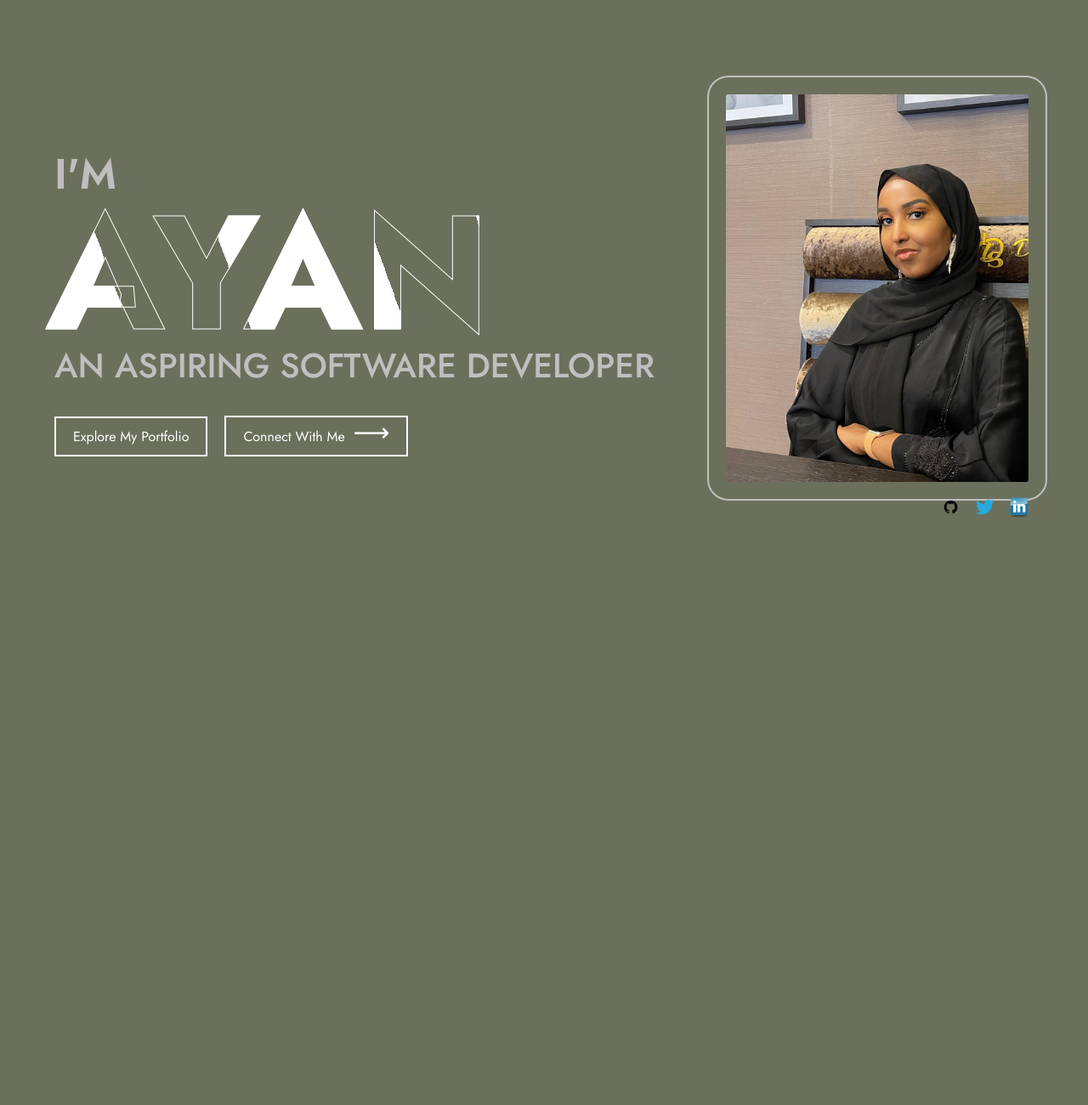
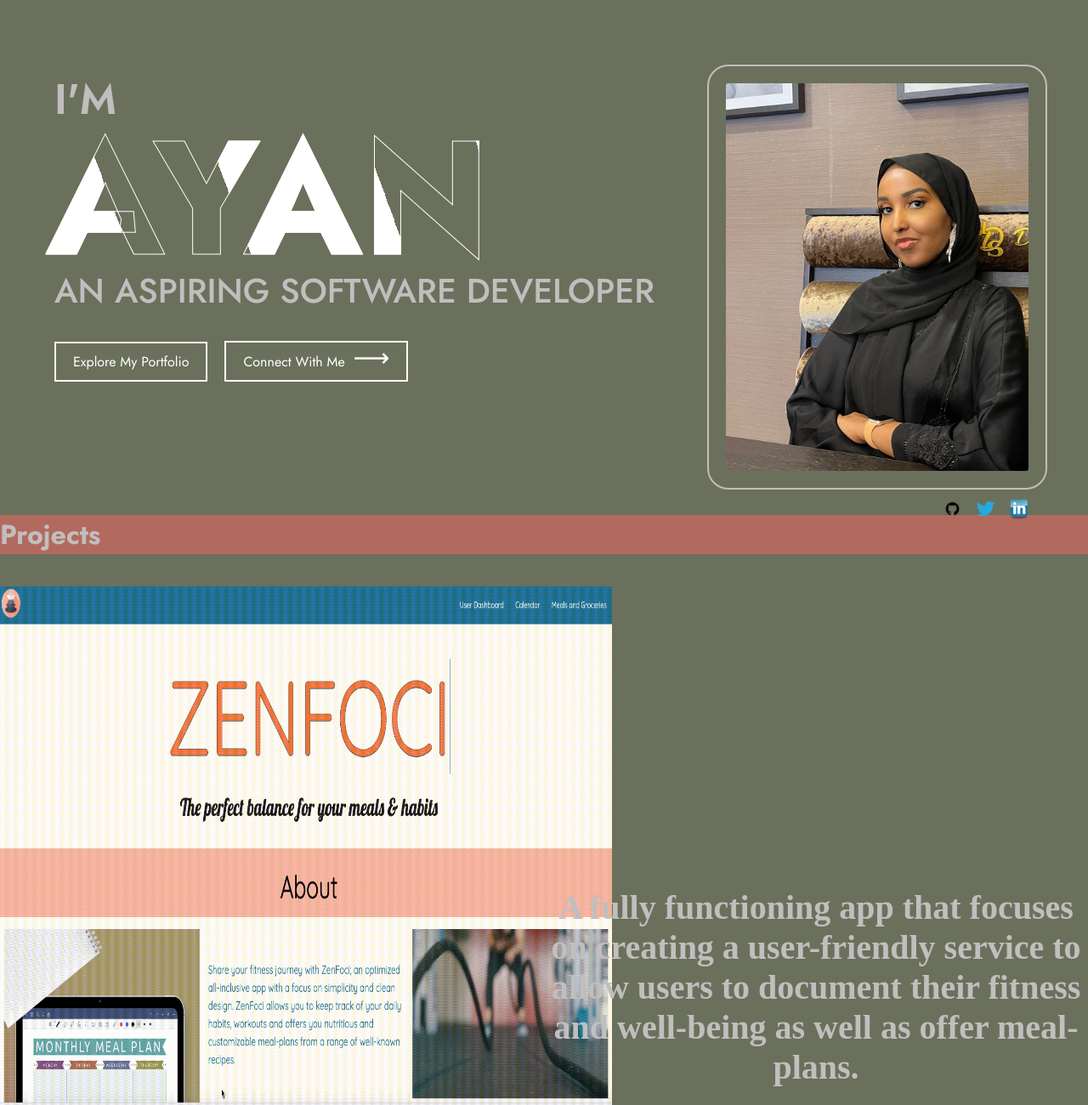
Before and after one commit to ayaneey/AyanAhmed, a plain HTML site: page index.html in a window 1280 px wide. Shown: the part 96-1396 px from the top of the page at 85% size. Before the commit the page ends 800 px from the top, so only its background shows below. Drawn offline with nearby package versions, Linux system fonts and the light colour scheme; a web font is replaced by a local one.

Commit message:
aligned margins and paddings

```diff
--- a/assets/style.css
+++ b/assets/style.css
@@ -2,7 +2,7 @@
   padding: 0;
   margin: 0;
   box-sizing: border-box;
-  font-family: "Jost", sans-serif;
+  /* font-family: "Jost", sans-serif; */
   list-style: none;
   text-decoration: none;
   scroll-behavior: smooth;
@@ -41,9 +41,11 @@ header {
   transition: 0.3s;
 } */
 
-/* .container {
+.container {
   margin-top: 1%;
-} */
+  animation-name: change-color;
+  animation-duration: 5s;
+}
 
 /* logo */
 .log {
@@ -55,6 +57,7 @@ nav {
   float: right;
   margin-left: 2%;
   font-size: 22px;
+  font-family: "Jost", sans-serif;
 }
 
 nav ul {
@@ -102,7 +105,7 @@ nav a:hover::before {
 
 .me {
   margin-left: 65%;
-  margin-top: 10%;
+  margin-top: 8%;
   border-radius: 25px;
   border: 2px solid var(--light-gray);
   padding: 20px;
@@ -110,10 +113,19 @@ nav a:hover::before {
 
 /* ------------------------------- transitions ------------------------------- */
 
+/* page transitions */
+
+/* ---------------- */
+
 .text-box {
   position: absolute;
-  top: 33%;
+  top: 22%;
   margin-left: 5%;
+  -webkit-transition: all 1s ease-in-out;
+  -moz-transition: all 1s ease-in-out;
+  -o-transition: all 1s ease-in-out;
+  -ms-transition: all 1s ease-in-out;
+  font-family: "Jost", sans-serif;
 }
 
 .text-box p {
@@ -143,6 +155,11 @@ nav a:hover::before {
   font-weight: 500;
 }
 
+.text-box .row :hover {
+  color: #000;
+  cursor: pointer;
+}
+
 .text-box .row {
   display: flex;
   align-items: center;
@@ -170,6 +187,7 @@ nav a:hover::before {
   position: absolute;
   right: 5%;
   bottom: 8%;
+  margin-top: 5%;
 }
 
 .social-icons img {
@@ -177,3 +195,31 @@ nav a:hover::before {
   display: inline;
   margin: 25px 5px;
 }
+
+/* -------------------------------- Projects -------------------------------- */
+.projects-title {
+  background-color: var(--copper-penny);
+  font-family: "Jost", sans-serif;
+  margin-top: 2%;
+}
+
+.project-image1 {
+  display: flex;
+  flex-direction: row;
+  flex-wrap: nowrap;
+  margin-bottom: -20%;
+  margin-top: 3%;
+}
+
+#text1 {
+  margin-left: 50%;
+  /* margin-bottom: 100px; */
+  color: var(--light-gray);
+  font-family: "Playfair Display", serif;
+  font-size: 20px;
+  display: inline-block;
+  flex-direction: row;
+  flex-wrap: nowrap;
+  align-items: center;
+  text-align: center;
+}
--- a/index.html
+++ b/index.html
@@ -15,6 +15,13 @@
     <link rel="preconnect" href="https://fonts.gstatic.com" crossorigin />
     <link
       href="https://fonts.googleapis.com/css2?family=Jost:wght@100;200;300;400;500;600;700;800;900&display=swap"
+      rel="stylesheet"
+    />
+
+    <link rel="preconnect" href="https://fonts.googleapis.com" />
+    <link rel="preconnect" href="https://fonts.gstatic.com" crossorigin />
+    <link
+      href="https://fonts.googleapis.com/css2?family=Playfair+Display:ital,wght@1,600&display=swap"
       rel="stylesheet"
     />
   </head>
@@ -79,6 +86,27 @@
       /></a>
     </div>
 
+    <!-- Projects -->
+    <div class="projects-title">
+      <h1>Projects</h1>
+    </div>
+
+    <div class="project-image1">
+      <img
+        src="/assets/images/project1.gif"
+        height="610px"
+        width="720px"
+        alt="project"
+      />
+    </div>
+    <div id="text1">
+      <h1>
+        A fully functioning app that focuses on creating a user-friendly service
+        to allow users to document their fitness and well-being as well as offer
+        meal-plans.
+      </h1>
+    </div>
+
     <!-- -------------------------------- linking script --------------------------------- -->
     <script src="script.js"></script>
   </body>
--- a/script.js
+++ b/script.js
@@ -0,0 +1,6 @@
+// function reset_animation() {
+//   var el = document.getElementsByClassName("back");
+//   el.style.animation = "none";
+//   el.offsetHeight; /* trigger reflow */
+//   el.style.animation = null;
+// }
```
Also changed, not shown: assets/images/project1.gif (added), 1 other file.
